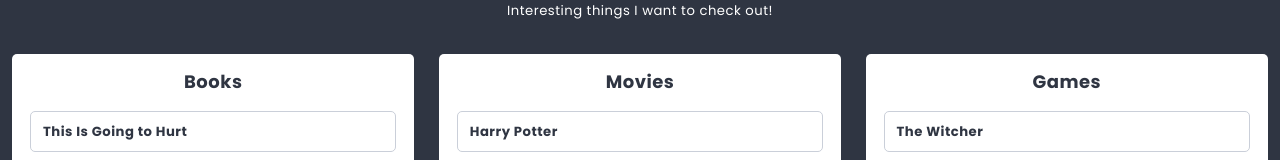
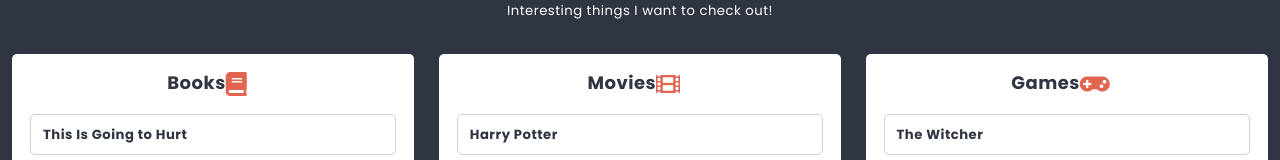
Before and after one commit to rafdul/react---first-project, a React app: page / in a window 1280 px wide. Shown: the part 378-538 px from the top of the page. Built offline with nearby package versions, Linux system fonts and the light colour scheme.

Commit message:
Make component Icon

```diff
--- a/src/components/Column/Column.js
+++ b/src/components/Column/Column.js
@@ -4,6 +4,7 @@
 import {settings} from '../../data/dataStore';
 import Card from '../Card/Card';
 import Creator from '../Creator/Creator';
+import Icon from '../Icon/Icon';
 
 class Column extends React.Component {
   state = {
@@ -38,7 +39,9 @@
   render() {
     return (
       <section className={styles.component}>
-          <h3 className={styles.title}>{this.props.title}</h3>
+          <h3 className={styles.title}>{this.props.title}
+            <span className={styles.icon}><Icon name={this.props.icon} /></span>
+          </h3>
           <div>
             {this.state.cards.map(({key, ...cardsProps}) => (
               <Card key={key} {...cardsProps} />
--- /dev/null
+++ b/src/components/Icon/Icon.js
@@ -0,0 +1,5 @@
+import React from 'react';
+
+const Icon = props => (<i className={`fas fa-${props.name}`}></i>);
+
+export default Icon;
```
